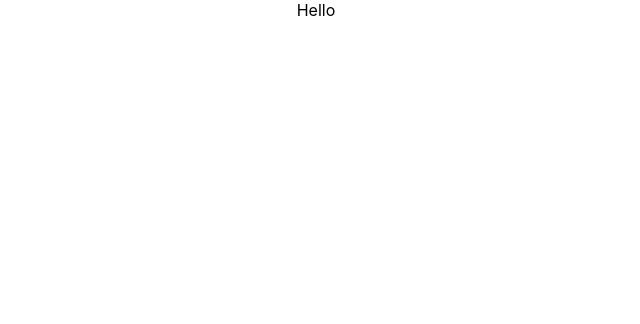
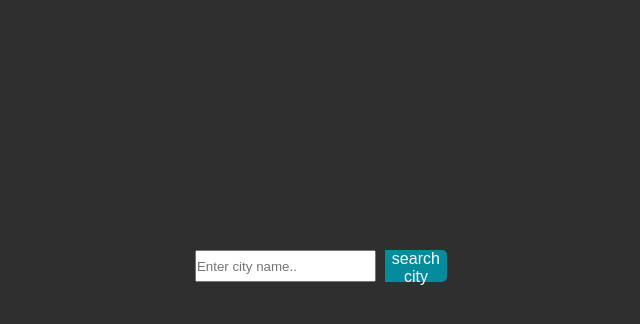
Before and after one commit to OleksandrMul/weather-web-app, a React (Create React App) app: page / in a window 1280 px wide. Shown: the top 324 px of the page, without its empty margins (324-964 px from the left). Built offline with nearby package versions, Linux system fonts and the light colour scheme; some icons are missing.

Commit message:
create search component

```diff
--- a/src/App.js
+++ b/src/App.js
@@ -1,11 +1,11 @@
-import './App.css';
+import './App.css'
+import SearchMain from './components/searchMain'
+
 
 function App() {
-  return (
-    <div className="App">
-      Hello
-    </div>
-  );
+  return <div className="App">
+    <SearchMain />
+  </div>
 }
 
-export default App;
+export default App
--- /dev/null
+++ b/src/components/searchMain.js
@@ -0,0 +1,20 @@
+import React from 'react'
+import '../components/styles.css'
+
+function searchMain() {
+  return (
+    <div className="wrap">
+      <div className="search">
+        <input
+          className="input"
+          type="search"
+          placeholder="Enter city name.."
+          id="search"
+        />
+      </div>
+      <button className="searchButton">search city</button>
+    </div>
+  )
+}
+
+export default searchMain
--- /dev/null
+++ b/src/components/styles.css
@@ -0,0 +1,193 @@
+@import url(https://fonts.googleapis.com/css?family=Poiret+One);
+
+@import url(https://cdnjs.cloudflare.com/ajax/libs/weather-icons/2.0.9/css/weather-icons.min.css);
+
+* {
+  margin: 0;
+  padding: 0;
+  box-sizing: border-box;
+}
+
+:root {
+  --rad: 0.7rem;
+  --dur: 0.3s;
+  --color-dark: #2f2f2f;
+  --color-light: #fff;
+  --color-brand: #57bd84;
+  --font-fam: 'Lato', sans-serif;
+  --height: 5rem;
+  --btn-width: 6rem;
+  --bez: cubic-bezier(0, 0, 0.43, 1.49);
+}
+
+body {
+  background-color: #f5f5f5;
+  background: var(--color-dark);
+  height: 100vh;
+  min-height: 100vh;
+  display: grid;
+  place-items: center;
+}
+
+.widget {
+  display: flex;
+  height: 400px;
+  width: 650px;
+  flex-wrap: wrap;
+  cursor: pointer;
+  border-radius: 20px;
+  box-shadow: 0 27px 55px 0 rgba(0, 0, 0, 0.3),
+    0 17px 17px 0 rgba(0, 0, 0, 0.15);
+}
+.widget .weatherIcon {
+  flex: 1 100%;
+  height: 50%;
+  border-top-left-radius: 20px;
+  border-top-right-radius: 20px;
+  background: #fafafa;
+  font-family: weathericons;
+  display: flex;
+  align-items: center;
+  justify-content: space-around;
+  font-size: 100px;
+}
+
+.widget .weatherInfo {
+  flex: 0 0 70%;
+  height: 40%;
+  background: #080705;
+  display: flex;
+  align-items: center;
+  color: white;
+}
+.widget .weatherInfo .temperature {
+  flex: 0 0 40%;
+  width: 100%;
+  font-size: 65px;
+  display: flex;
+  justify-content: space-around;
+  margin-right: 20px;
+}
+.widget .weatherInfo .description {
+  flex: 0 60%;
+  display: flex;
+  flex-direction: column;
+  width: 100%;
+  height: 100%;
+  justify-content: center;
+}
+.widget .weatherInfo .description .weatherCondition {
+  text-transform: uppercase;
+  font-size: 35px;
+  font-weight: 100;
+}
+.widget .weatherInfo .description .place {
+  font-size: 15px;
+}
+.widget .date {
+  flex: 0 0 30%;
+  height: 40%;
+  background: #70c1b3;
+  display: flex;
+  justify-content: space-around;
+  align-items: center;
+  color: white;
+  font-size: 30px;
+  font-weight: 800;
+  text-align: center;
+}
+
+.widget .extra-temp {
+  flex: 1 100%;
+  padding: 5% 0;
+  border-bottom-left-radius: 20px;
+  border-bottom-right-radius: 20px;
+  background: #fafafa;
+  display: grid;
+  grid-template-columns: repeat(2, 1fr);
+  align-items: center;
+  font-size: 100px;
+}
+
+.widget .extra-temp p {
+  font-size: 25px;
+  font-weight: 600;
+}
+
+.temp-info-minmax,
+.weather-extra-info,
+.two-sided-section {
+  display: grid;
+  grid-template-columns: repeat(2, 1fr);
+  text-align: center;
+  align-items: center;
+  color: #70c1b3;
+  /* background-color: blanchedalmond; */
+}
+
+.widget .extra-temp .extra-info-leftside {
+  text-align: left;
+  font-weight: 600;
+  text-transform: capitalize;
+  color: #080705;
+  font-size: 15px;
+}
+
+/* input search button style  */
+
+.search {
+  width: 100%;
+  position: relative;
+  display: flex;
+  justify-content: center;
+}
+
+.searchTerm {
+  width: 50%;
+  /* border: 3px solid #00b4cc; */
+  border: none;
+  padding: 16px;
+  height: 20px;
+  border-radius: 5px 0 0 5px;
+  outline: none;
+  font-size: 18px;
+}
+
+.searchTerm:focus {
+  color: #00b4cc;
+}
+
+.searchButton {
+  width: 80px;
+  height: 32px;
+  border: none;
+  background: #048b9c;
+  text-align: center;
+  color: #fff;
+  border-radius: 0 5px 5px 0;
+  cursor: pointer;
+  font-size: 20px;
+  outline: none;
+  font-size: 16px;
+}
+
+.searchButton:hover {
+  background-color: #17b8ce;
+}
+
+.wrap {
+  display: flex;
+  justify-content: center;
+  text-align: center;
+  margin-top: -150px;
+  margin-bottom: 50px;
+}
+
+/*Resize the wrap to see the search bar change!*/
+/* .wrap {
+  width: 30%;
+  position: absolute;
+  top: 50%;
+  left: 50%;
+  transform: translate(-50%, -50%);
+} */
```
Also changed, not shown: 1 other file (tests, documents, lock files or other folders).
